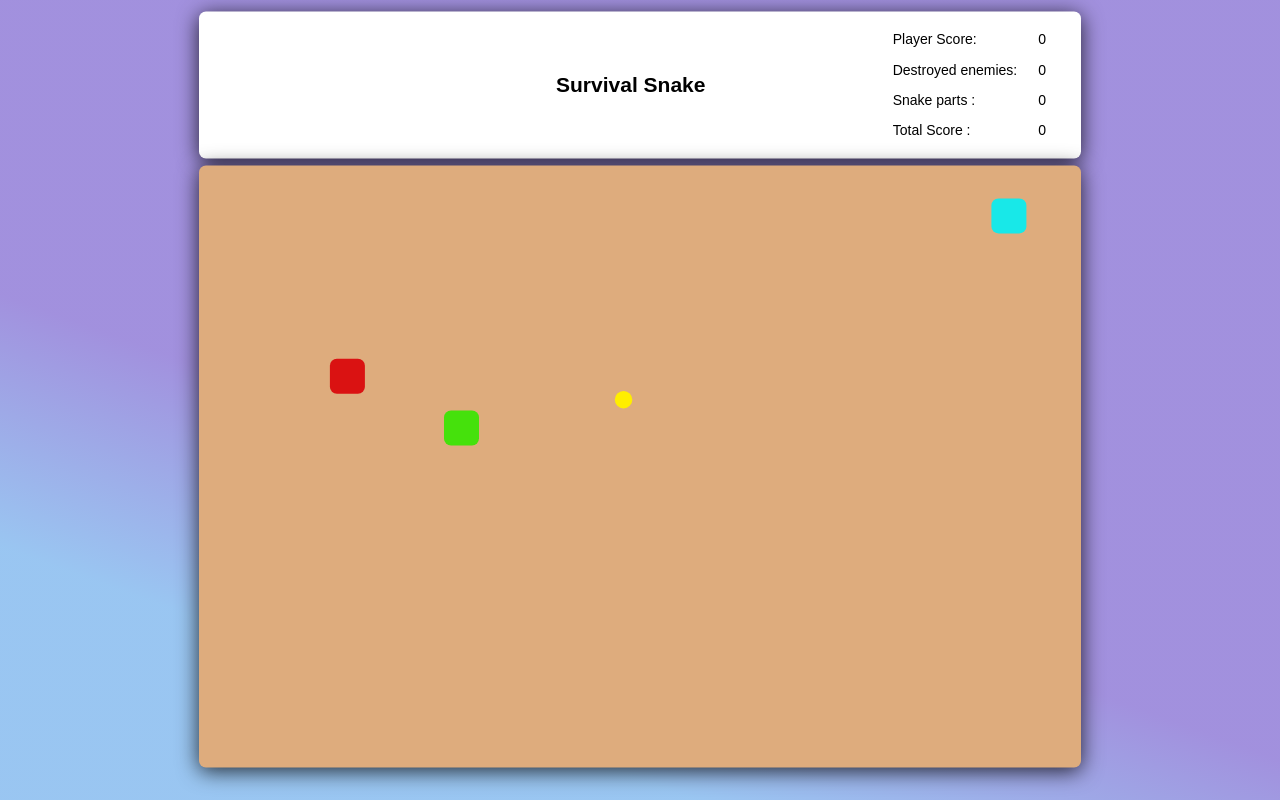
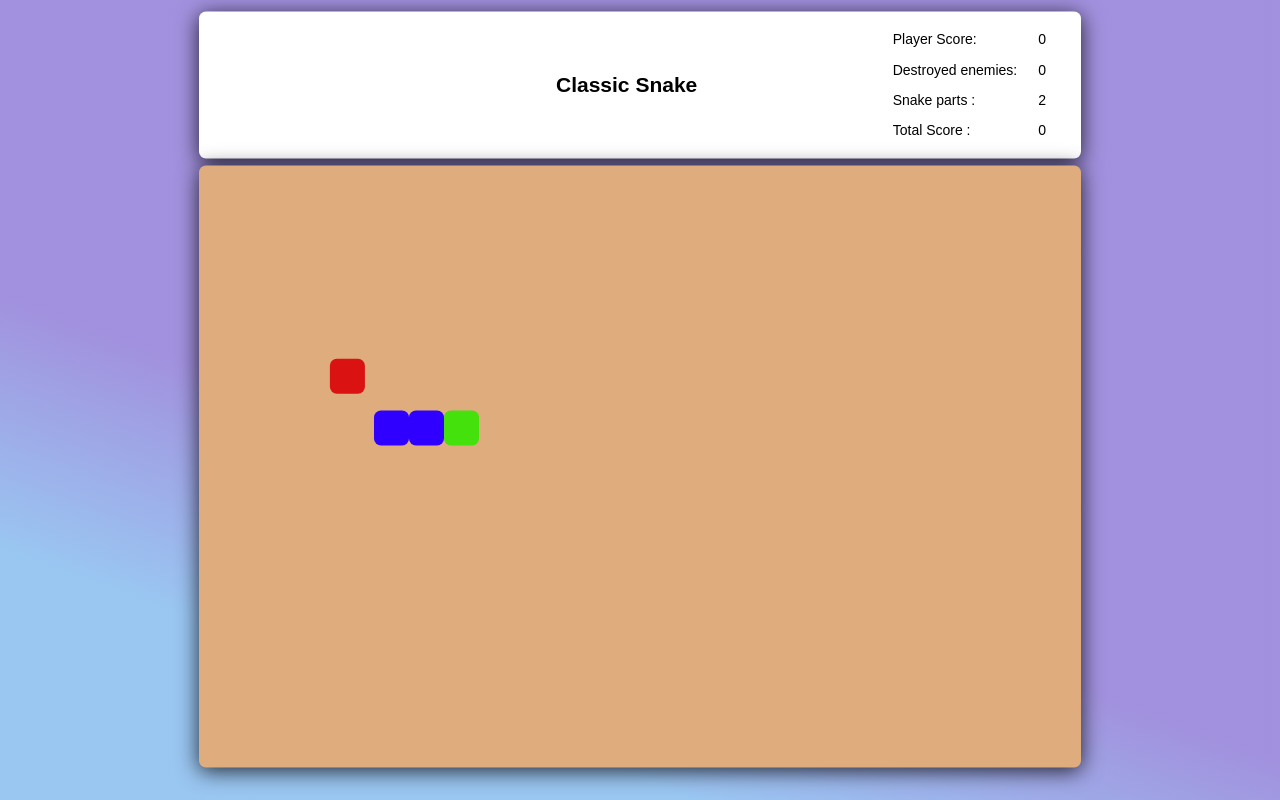
Before and after one commit to Kleb0/Snake_Web, a plain HTML site: page index.html in a window 1280 px wide. Drawn offline with Linux system fonts and the light colour scheme.

Commit message:
rename to classic Snake

```diff
--- a/app.js
+++ b/app.js
@@ -29,7 +29,7 @@ document.addEventListener('DOMContentLoaded', () => {
 	placeApple();
 	updateSnakeVisual();
 	PlayerMove();
-	spawnEnemy();
+	//spawnEnemy();
 
 
 	// a chaque pression d'une touche, on vérifie si le serpent peut se déplacer, on prend en compte
@@ -216,6 +216,9 @@ document.addEventListener('DOMContentLoaded', () => {
 
 		const newBodyPart = document.createElement('div');
 		newBodyPart.classList.add('player_bodypart');
+
+		newBodyPart.style.left = `${lastPart.x}px`;
+		newBodyPart.style.top = `${lastPart.y}px`;
 		gameBoard.appendChild(newBodyPart);
 		bodyElements.push(newBodyPart);
 	}
@@ -468,8 +471,8 @@ document.addEventListener('DOMContentLoaded', () => {
 		newEnemy.id = `enemy_${Date.now()}`;
 		gameBoard.appendChild(newEnemy);
 
-		let enemyX = Math.floor(Math.random() * bordWidth - 50);
-		let enemyY = Math.floor(Math.random() * bordHeight - 50);
+		let enemyX = Math.floor(Math.random() * bordWidth - 100);
+		let enemyY = Math.floor(Math.random() * bordHeight - 100);
 
 		newEnemy.style.left = `${enemyX}px`;
 		newEnemy.style.top = `${enemyY}px`;
--- a/index.html
+++ b/index.html
@@ -9,7 +9,7 @@
 	<body>
 		<div class="container">
 			<div class = "header">
-				<h1>Survival Snake</h1>
+				<h1>Classic Snake</h1>
 				<div class="Score">
 					<p>Player Score: <span id="Apple_score">0</span></p>
 					<p>Destroyed enemies: <span id="destroyed_enemies_score">0</span></p>
```
